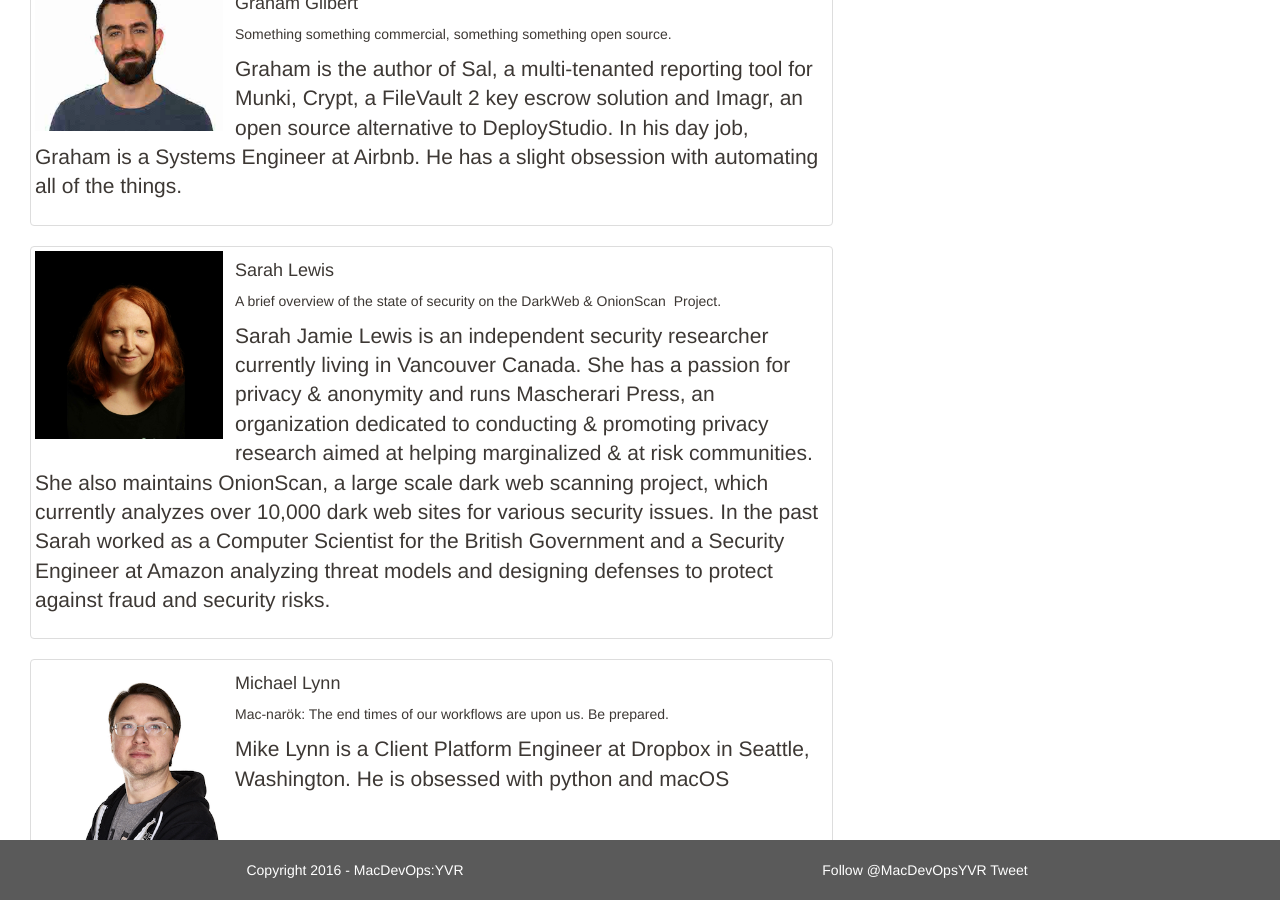
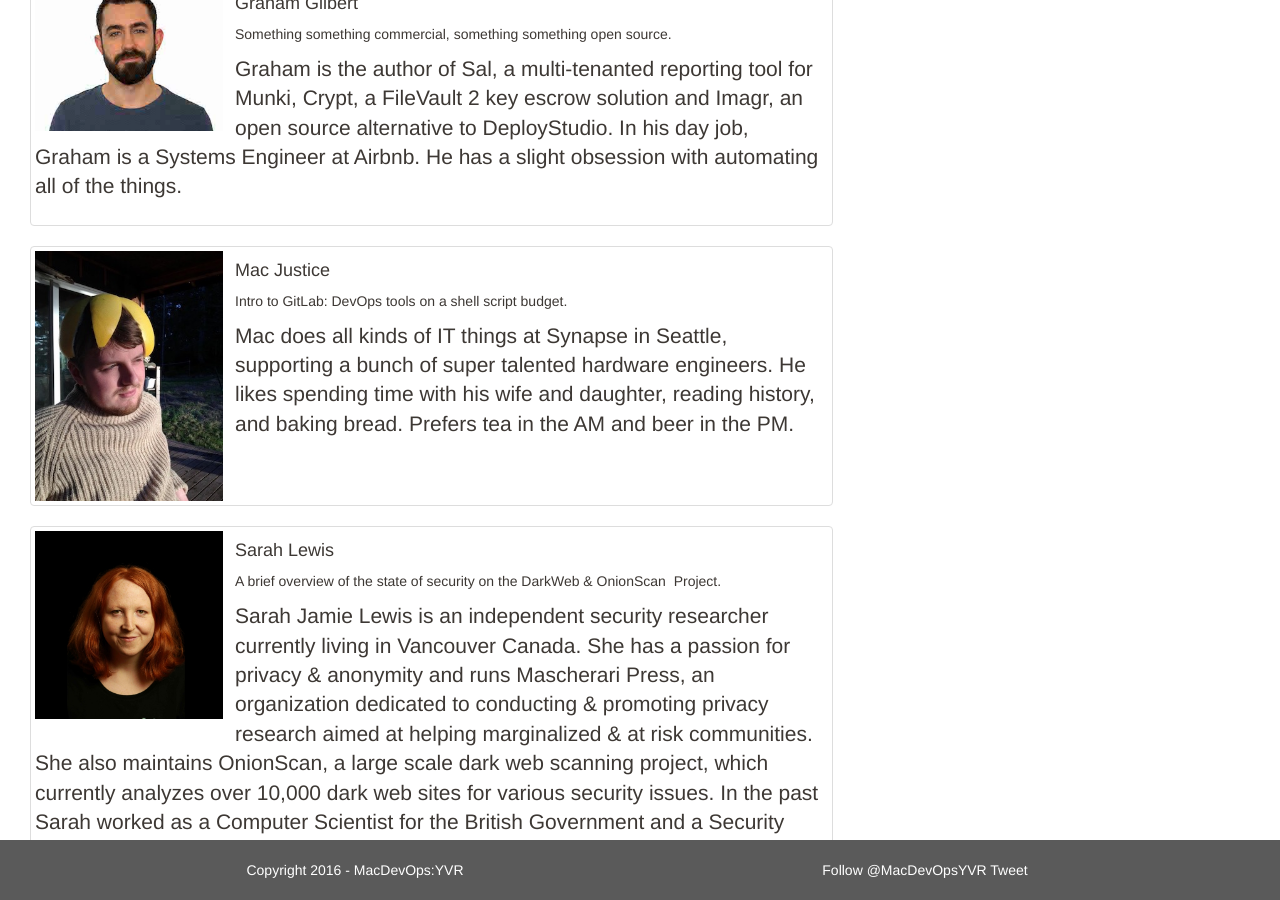
Before and after one commit to macdevopsyvr/macdevopsyvr.github.io, a Jekyll site: the page built from speakers/index.md, in a window 1280 px wide and 900 px high, scrolled down 1275 px. Built offline with Jekyll 4.4.1, drawn with Linux system fonts in a browser that asks for light colours; comment, search, counter and statistics services are not loaded.

Commit message:
Justice for all
Mac Justice added

```diff
--- a/speakers/index.md
+++ b/speakers/index.md
@@ -55,6 +55,18 @@ body_id: speakers
     <p class="lead">
       Graham is the author of Sal, a multi-tenanted reporting tool for Munki, Crypt, a FileVault 2 key escrow solution and Imagr, an open source alternative to DeployStudio. In his day job, Graham is a Systems Engineer at Airbnb. He has a slight obsession with automating all of the things.
     </p>
+  </div>
+</div>
+
+<div class="col-xs-12 pull-left thumbnail">
+  <img class="vid-thumb" src="/assets/macjustice.jpg">
+  <div class="responsive">
+    <h4>Mac Justice</h4>
+    <p>
+      Intro to GitLab: DevOps tools on a shell script budget.
+    </p>
+    <p class="lead">
+      Mac does all kinds of IT things at Synapse in Seattle, supporting a bunch of super talented hardware engineers. He likes spending time with his wife and daughter, reading history, and baking bread. Prefers tea in the AM and beer in the PM.</p>
   </div>
 </div>
 
```
Also changed, not shown: assets/macjustice.jpg (added).
